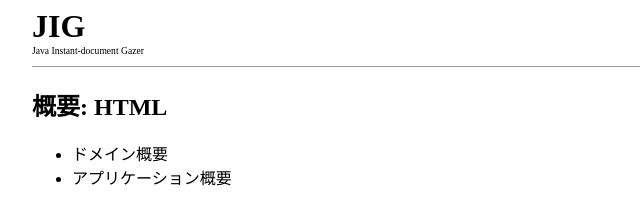
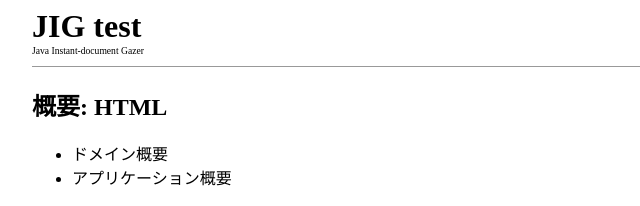
Before and after one commit to SAMMY7th/MentalArithmeticGame, a plain HTML site: page build/jig/index.html in a window 1280 px wide. Shown: the top 206 px of the page, 208-848 px from the left. Drawn offline with Linux system fonts and the light colour scheme.

Commit message:
試しに更新

```diff
--- a/build/jig/index.html
+++ b/build/jig/index.html
@@ -6,7 +6,7 @@
 <body class="index">
 
 <header>
-    <h1>JIG</h1>
+    <h1>JIG test</h1>
     <p>Java Instant-document Gazer</p>
 </header>
 
```
